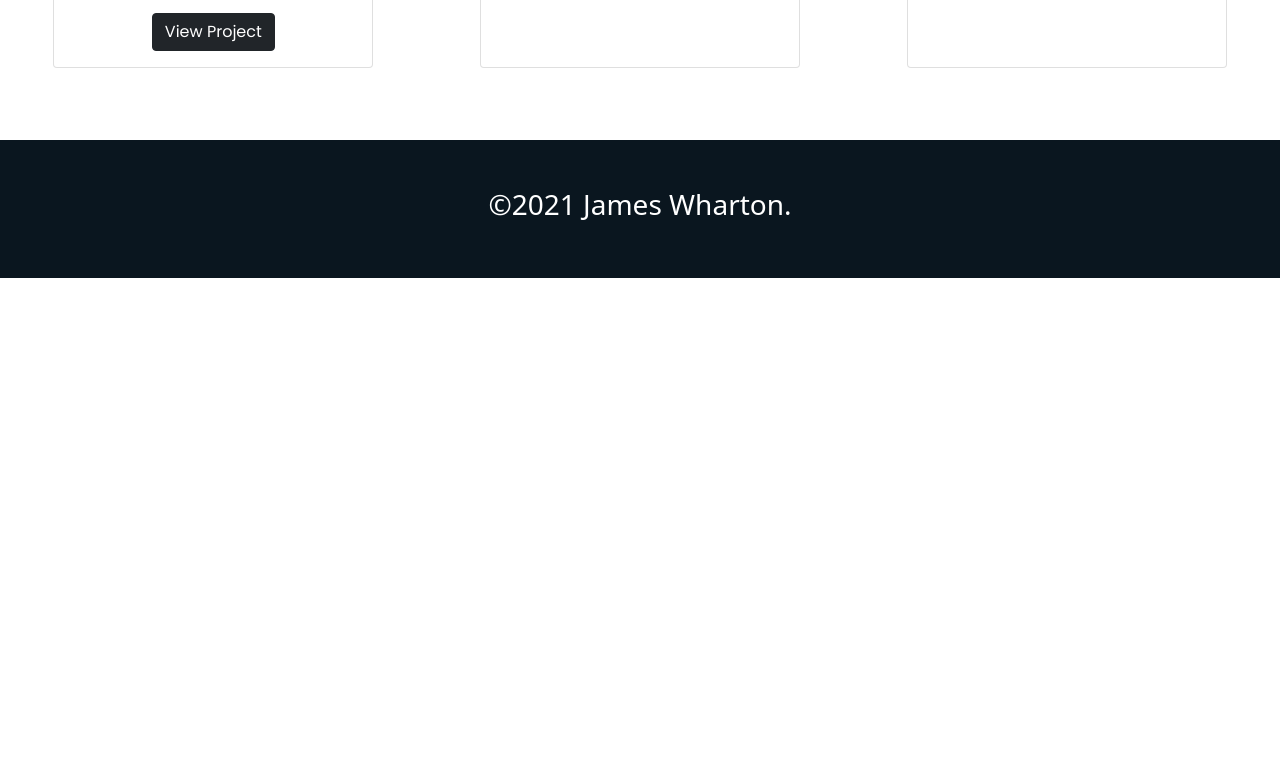
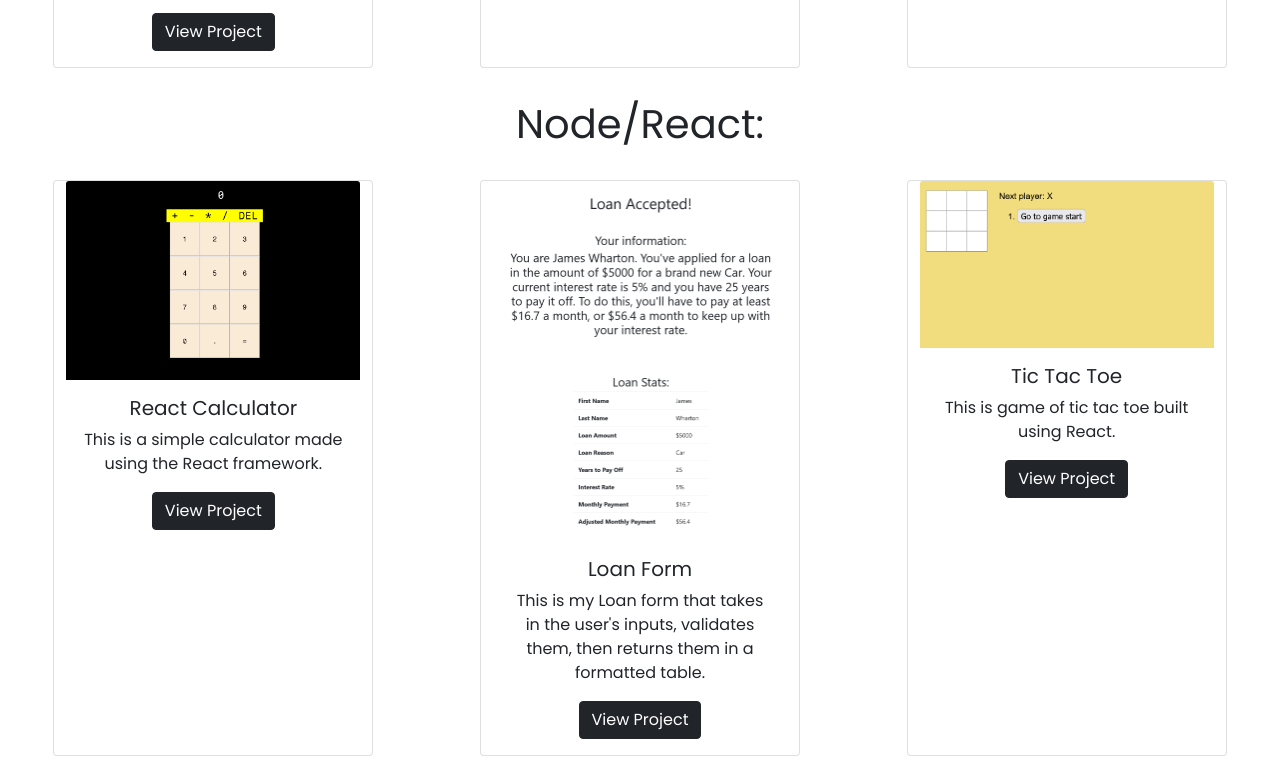
Before and after one commit to jwhartonranken/Portfolio, a plain HTML site: page portfolio.html in a window 1280 px wide. Shown: the part 2436-3204 px from the top of the page. Before the commit the page ends 2714 px from the top, so only its background shows below. Drawn offline with nearby package versions, Linux system fonts and the light colour scheme.

Commit message:
current portfolio

```diff
--- a/portfolio.html
+++ b/portfolio.html
@@ -181,6 +181,44 @@
           </div>
           <!--End Java Cards-->
       </div>
+
+      <br>
+
+      <div>
+        <h2 class="fs-1">Node/React:</h2>
+        <br>
+        <!--Start React Cards-->
+        <div class="row mx-auto justify-content-around pb-2">
+          <div class="card col-lg-3 col-sm-12">
+            <img src="images/reactcalculator.png" class="card-img-top" alt="Screenshot of my React calculator.">
+            <div class="card-body">
+              <h5 class="card-title">React Calculator</h5>
+              <p class="card-text">This is a simple calculator made using the React framework.</p>
+              <a target="_blank" href="https://github.com/jwhartonranken/React-Calculator" class="btn btn-dark">View Project</a>
+            </div>
+          </div>
+          <!--End React Card One-->
+          <div class="card col-lg-3 col-sm-12">
+            <img src="images/loanapp.png" class="card-img-top" alt="Screenshot of my loan app.">
+            <div class="card-body">
+              <h5 class="card-title">Loan Form</h5>
+              <p class="card-text">This is my Loan form that takes in the user's inputs, validates them, then returns them in a formatted table.</p>
+              <a target="_blank" href="https://github.com/jwhartonranken/loanform" class="btn btn-dark">View Project</a>
+            </div>
+          </div>
+          <!--End React Card Two-->
+          <div class="card col-lg-3 col-sm-12">
+            <img src="images/tictactoe.png" class="card-img-top" alt="Screenshot of my tic tac toe app.">
+            <div class="card-body">
+              <h5 class="card-title">Tic Tac Toe</h5>
+              <p class="card-text">This is game of tic tac toe built using React.</p>
+              <a target="_blank" href="https://github.com/jwhartonranken/tictactoe" class="btn btn-dark">View Project</a>
+            </div>
+          </div>
+          <!--End React Card Three-->
+        </div>
+        <!--End React Cards-->
+    </div>
     </main>
 
     <footer class="text-center">
```
Also changed, not shown: contact.html (+1 -1 lines), index.html (+6 -6 lines), images/loanapp.png (added), images/reactcalculator.png (added), images/tictactoe.png (added).
